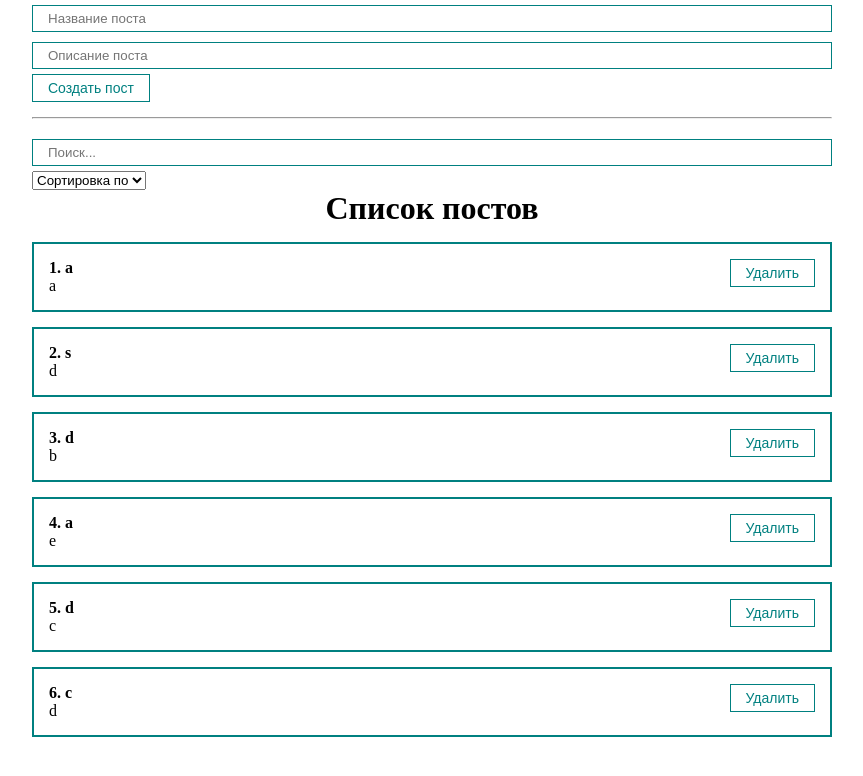
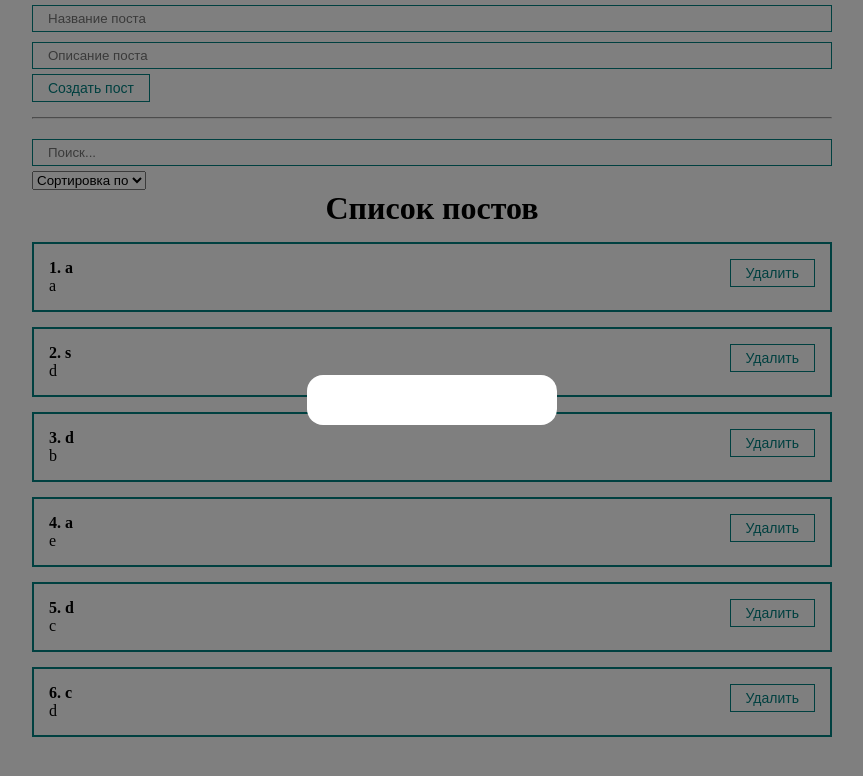
Before and after one commit to Forellko/react-course-ulbitv, a React (Create React App) app: page / in a window 1280 px wide. Shown: the top 776 px of the page, without its empty margins (208-1071 px from the left). Built offline with nearby package versions, Linux system fonts and the light colour scheme; the HTML template or start-up script is replaced by a standard one.

Commit message:
Add modal basics

```diff
--- a/src/App.jsx
+++ b/src/App.jsx
@@ -3,6 +3,7 @@ import { useState } from 'react';
 import PostFilter from './components/PostFilter';
 import PostForm from './components/PostForm';
 import PostList from './components/PostList';
+import MyModal from './components/UI/modal/MyModal';
 import './index.css';
 
 function App() {
@@ -40,6 +41,7 @@ function App() {
 
   return (
     <div className="App">
+      <MyModal />
       <PostForm create={createPost} />
       <hr style={{ margin: '15px 0' }} />
       <PostFilter filter={filter} setFilter={setFilter} />
--- /dev/null
+++ b/src/components/UI/modal/MyModal.jsx
@@ -0,0 +1,10 @@
+import React from 'react';
+import classes from './MyModal.module.css';
+
+export default function MyModal({ children }) {
+  return (
+    <div className={[classes.myModal, classes.active].join(' ')}>
+      <div className={classes.myModalContent}>{children}</div>
+    </div>
+  );
+}
--- /dev/null
+++ b/src/components/UI/modal/MyModal.module.css
@@ -0,0 +1,22 @@
+.myModal {
+  position: fixed;
+  top: 0;
+  bottom: 0;
+  right: 0;
+  left: 0;
+  display: none;
+  background: rgba(0, 0, 0, 0.5);
+}
+
+.myModalContent {
+  padding: 25px;
+  background: white;
+  border-radius: 16px;
+  min-width: 250px;
+}
+
+.myModal.active {
+  display: flex;
+  justify-content: center;
+  align-items: center;
+}
```
